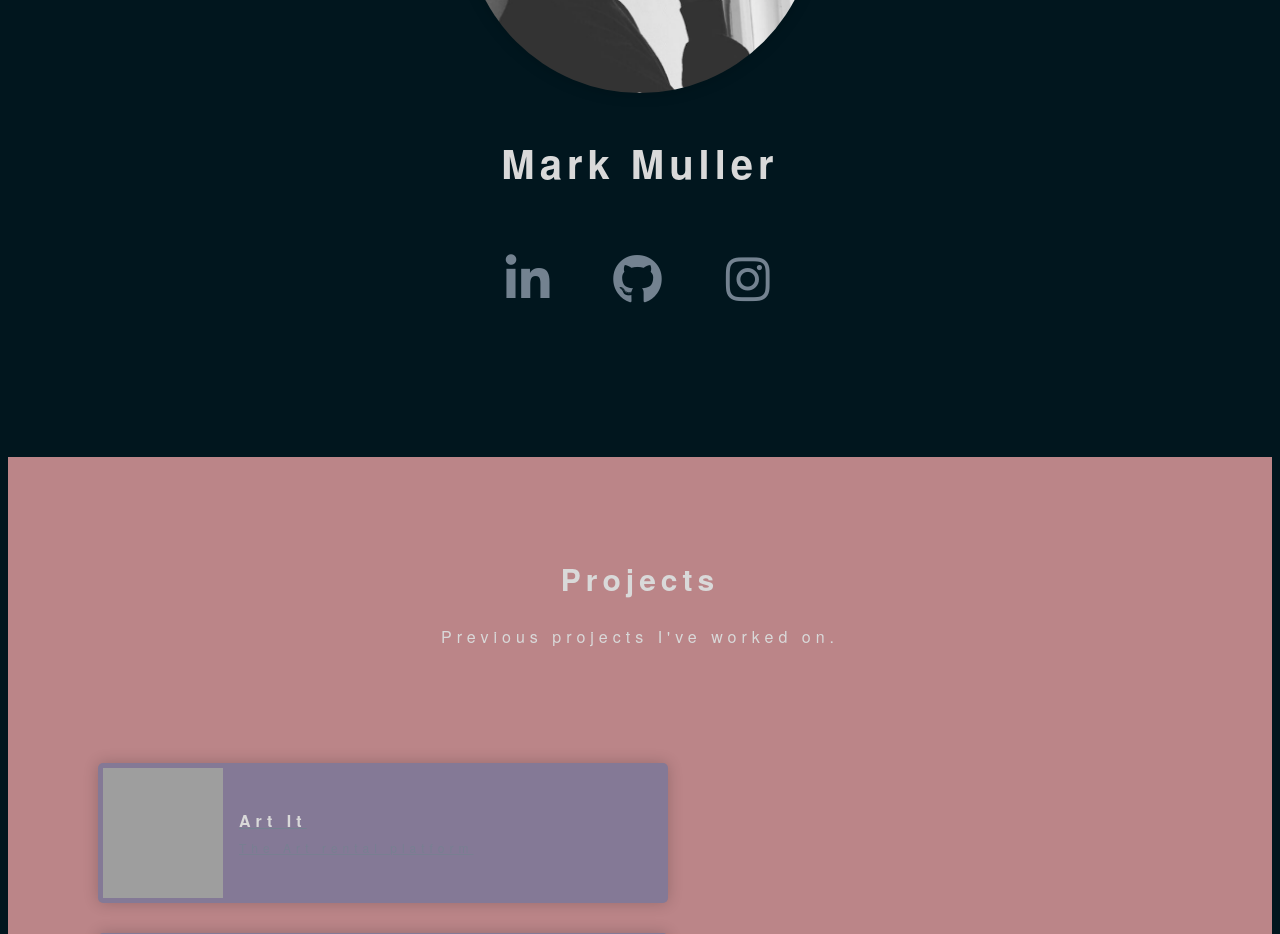
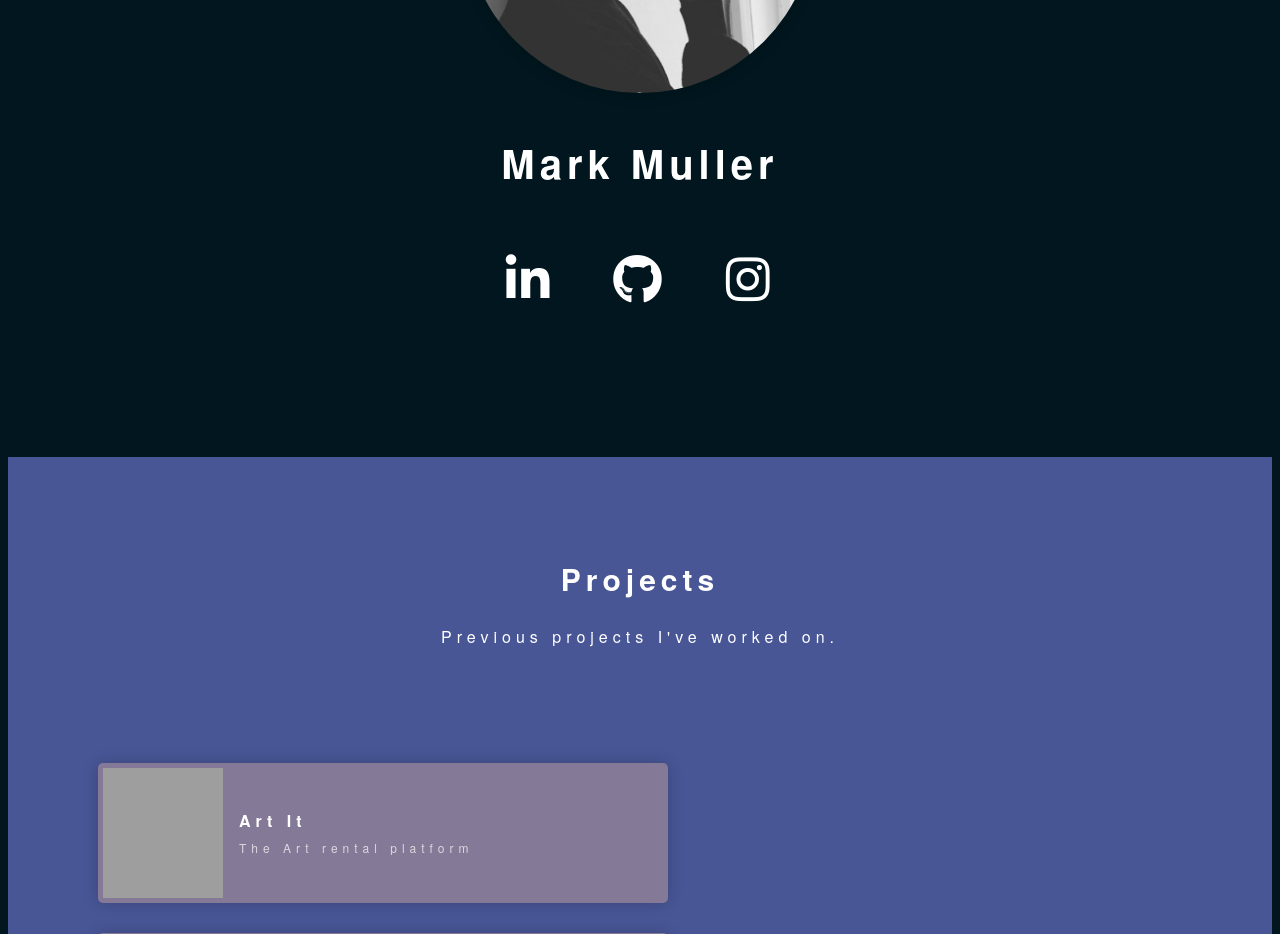
Before and after one commit to Marko-polo-code/profile, a plain HTML site: page index.html in a window 1280 px wide. Shown: the part 1120-2054 px from the top of the page. Drawn offline with Linux system fonts and the light colour scheme; grey boxes are pictures that could not be loaded.

Commit message:
added some css styling

```diff
--- a/index.html
+++ b/index.html
@@ -53,7 +53,7 @@
         </div>
       </div>
 
-      <div class="container" style="background-color: #BB8588;">
+      <div class="container" style="background-color: #485696;">
         <div class="projects">
           <div class="header">
             <h2>Projects</h2>
@@ -83,7 +83,7 @@
         </div>
       </div>
 
-      <div class="container">
+      <div class="container" style="background-color: #BB8588;">
         <div class="contact">
           <div class="closing-content">
             <div class="header">
--- a/style.css
+++ b/style.css
@@ -1,32 +1,34 @@
 /*Pick a nice background-color, font-family, color, font-size and line-height for the <body>.*/
 
 body {
-  color: #D9D9D9;
+  color: white;
   background-color: #01161E;
   font-family: "soleil", "HelveticaNeue", "Helvetica Neue", Helvetica, Arial, sans-serif;
   letter-spacing: 5px;
 }
 
 h1 {
-  color: #D9D9D9;
+  color: white;
   font-family: "soleil", "HelveticaNeue", "Helvetica Neue", Helvetica, Arial, sans-serif;
   font-weight: bold;
   font-size: 40px;
 }
 
 h2 {
-  color: #D9D9D9;
+  color: white;
   font-family: "soleil", "HelveticaNeue", "Helvetica Neue", Helvetica, Arial, sans-serif;
   font-weight: bold;
   font-size: 30px;
 }
 
 a {
-  color: #738290;;
+  color: white;
+  text-decoration: none;
 }
 
 a:hover {
-  color: #EFF2EF;
+  opacity: 0.7;
+  transition-duration: 1s;
 }
 
 /* Banner */
@@ -34,6 +36,7 @@ a:hover {
 .intro {
   background-size: cover;
   background-position: center;
+  color: white;
   padding: 150px 0;
   height: 480px;
   line-height: 3;
```
Also changed, not shown: 1 other file.
